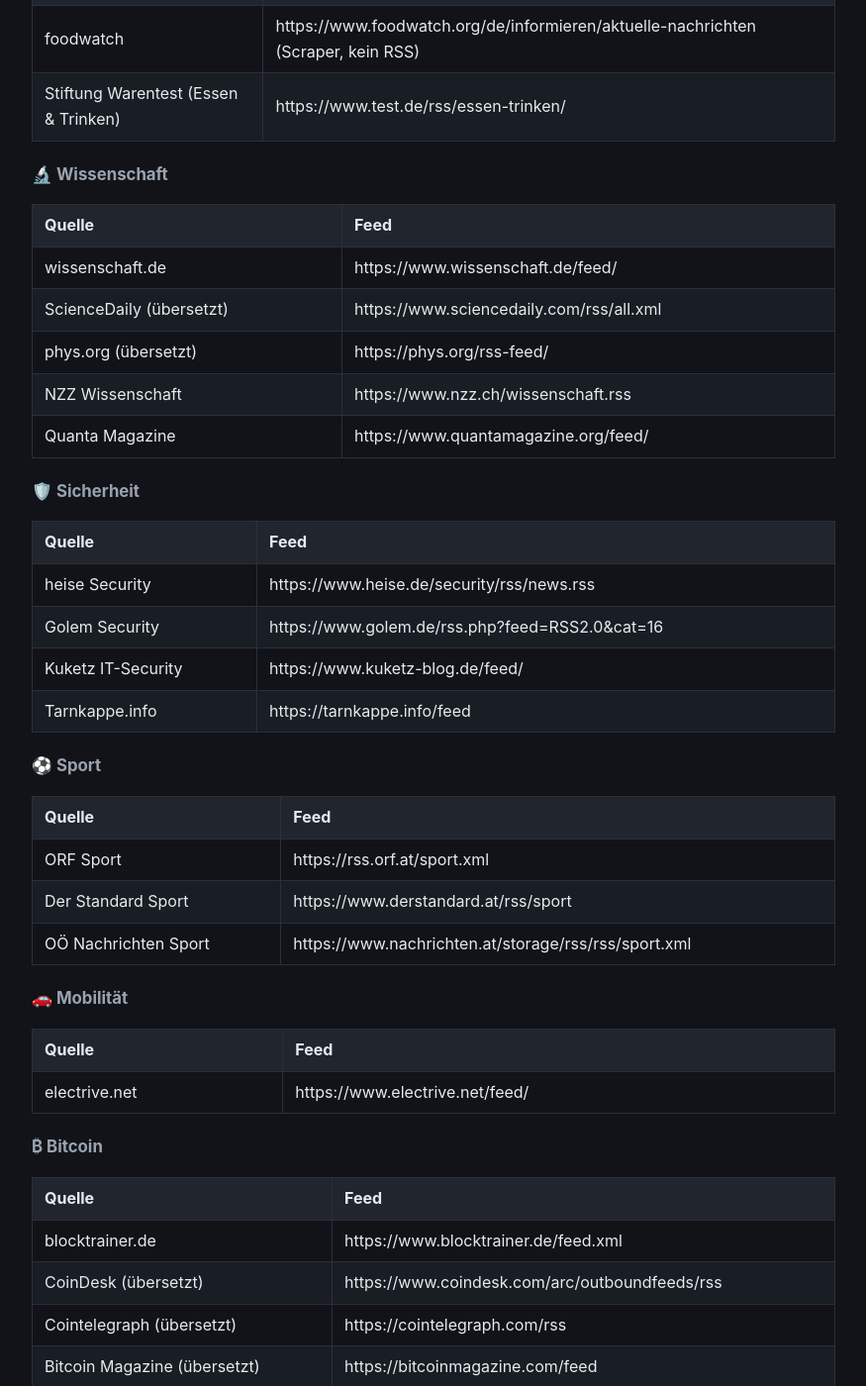
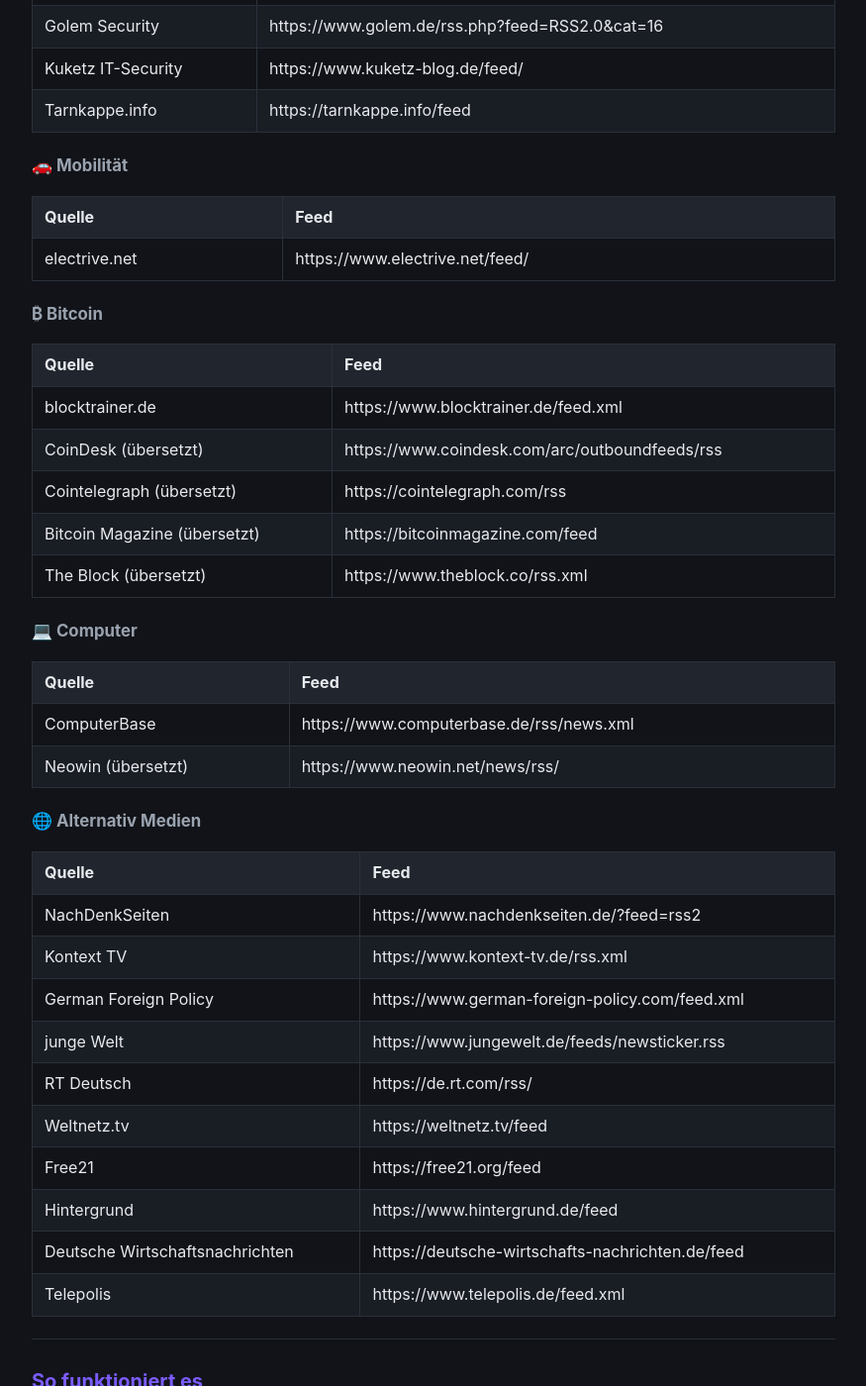
Before and after one commit to Ubuntu51/news-wiki, a Jekyll site: the page built from quellen.md, in a window 1280 px wide and 1400 px high, scrolled down 3302 px. Shown: the whole window at 99% size, without its empty margins (202-1077 px from the left). Built offline with Jekyll 4.4.1, drawn with Linux system fonts in a browser that asks for light colours; our own code applies the rules of GitHub Pages for plain Markdown files; some of the changed text lies outside the part shown.

```diff
--- a/_layouts/default.html
+++ b/_layouts/default.html
@@ -4,6 +4,16 @@
 <meta charset="UTF-8">
 <meta name="viewport" content="width=device-width, initial-scale=1.0">
 <meta name="description" content="{{ page.description | default: site.description }}">
+<meta name="robots" content="index, follow">
+<link rel="canonical" href="{{ page.url | absolute_url }}">
+<meta property="og:type" content="website">
+<meta property="og:site_name" content="{{ site.title }}">
+<meta property="og:title" content="{{ page.title | default: site.title }}">
+<meta property="og:description" content="{{ page.description | default: site.description }}">
+<meta property="og:url" content="{{ page.url | absolute_url }}">
+<meta name="twitter:card" content="summary">
+<meta name="twitter:title" content="{{ page.title | default: site.title }}">
+<meta name="twitter:description" content="{{ page.description | default: site.description }}">
 <title>{{ page.title | default: site.title }}</title>
 <link rel="stylesheet" href="{{ '/assets/css/style.css' | relative_url }}">
 </head>
--- a/quellen.md
+++ b/quellen.md
@@ -2,8 +2,8 @@
 
 Dieses Wiki archiviert die täglichen **Tageszusammenfassungen** der News-Übersicht.
 Die Zusammenfassungen werden automatisch aus RSS-Feeds österreichischer Tageszeitungen
-sowie deutschen und internationalen Tech-, Wissenschafts-, Sicherheits- und
-Sport-Medien erzeugt und von einer KI auf Deutsch zusammengefasst.
+sowie deutschen und internationalen Tech-, Sicherheits- und
+alternativen Medien erzeugt und von einer KI auf Deutsch zusammengefasst.
 
 **Website:** https://ubuntu51.github.io/news-wiki/
 
@@ -45,7 +45,6 @@ ohne Code zu ändern.
 | OÖ Nachrichten – Wirtschaft | https://www.nachrichten.at/storage/rss/rss/wirtschaft.xml |
 | OÖ Nachrichten – Politik | https://www.nachrichten.at/storage/rss/rss/politik.xml |
 | OÖ Nachrichten – Oberösterreich | https://www.nachrichten.at/storage/rss/rss/oberoesterreich.xml |
-| OÖ Nachrichten – Sport | https://www.nachrichten.at/storage/rss/rss/sport.xml |
 | APA-OTS – Politik | https://www.ots.at/rss/politik |
 | APA-OTS – Wirtschaft | https://www.ots.at/rss/wirtschaft |
 | APA-OTS – Finanzen | https://www.ots.at/rss/finanzen |
@@ -91,23 +90,6 @@ ohne Code zu ändern.
 | Medium – #future | https://medium.com/feed/tag/future |
 | MIT Technology Review | https://www.technologyreview.com/feed/ |
 
-### 🍏 Leben
-
-| Quelle | Quelle/Feed |
-|---|---|
-| foodwatch | https://www.foodwatch.org/de/informieren/aktuelle-nachrichten (Scraper, kein RSS) |
-| Stiftung Warentest (Essen & Trinken) | https://www.test.de/rss/essen-trinken/ |
-
-### 🔬 Wissenschaft
-
-| Quelle | Feed |
-|---|---|
-| wissenschaft.de | https://www.wissenschaft.de/feed/ |
-| ScienceDaily (übersetzt) | https://www.sciencedaily.com/rss/all.xml |
-| phys.org (übersetzt) | https://phys.org/rss-feed/ |
-| NZZ Wissenschaft | https://www.nzz.ch/wissenschaft.rss |
-| Quanta Magazine | https://www.quantamagazine.org/feed/ |
-
 ### 🛡️ Sicherheit
 
 | Quelle | Feed |
@@ -116,14 +98,6 @@ ohne Code zu ändern.
 | Golem Security | https://www.golem.de/rss.php?feed=RSS2.0&cat=16 |
 | Kuketz IT-Security | https://www.kuketz-blog.de/feed/ |
 | Tarnkappe.info | https://tarnkappe.info/feed |
-
-### ⚽ Sport
-
-| Quelle | Feed |
-|---|---|
-| ORF Sport | https://rss.orf.at/sport.xml |
-| Der Standard Sport | https://www.derstandard.at/rss/sport |
-| OÖ Nachrichten Sport | https://www.nachrichten.at/storage/rss/rss/sport.xml |
 
 ### 🚗 Mobilität
 
@@ -147,6 +121,21 @@ ohne Code zu ändern.
 |---|---|
 | ComputerBase | https://www.computerbase.de/rss/news.xml |
 | Neowin (übersetzt) | https://www.neowin.net/news/rss/ |
+
+### 🌐 Alternativ Medien
+
+| Quelle | Feed |
+|---|---|
+| NachDenkSeiten | https://www.nachdenkseiten.de/?feed=rss2 |
+| Kontext TV | https://www.kontext-tv.de/rss.xml |
+| German Foreign Policy | https://www.german-foreign-policy.com/feed.xml |
+| junge Welt | https://www.jungewelt.de/feeds/newsticker.rss |
+| RT Deutsch | https://de.rt.com/rss/ |
+| Weltnetz.tv | https://weltnetz.tv/feed |
+| Free21 | https://free21.org/feed |
+| Hintergrund | https://www.hintergrund.de/feed |
+| Deutsche Wirtschaftsnachrichten | https://deutsche-wirtschafts-nachrichten.de/feed |
+| Telepolis | https://www.telepolis.de/feed.xml |
 
 ---
 
```
Also changed, not shown: 2026/08/2026-08-25_18-35.md (added, +67 -0 lines), index.md (+3 -2 lines), search.json.
